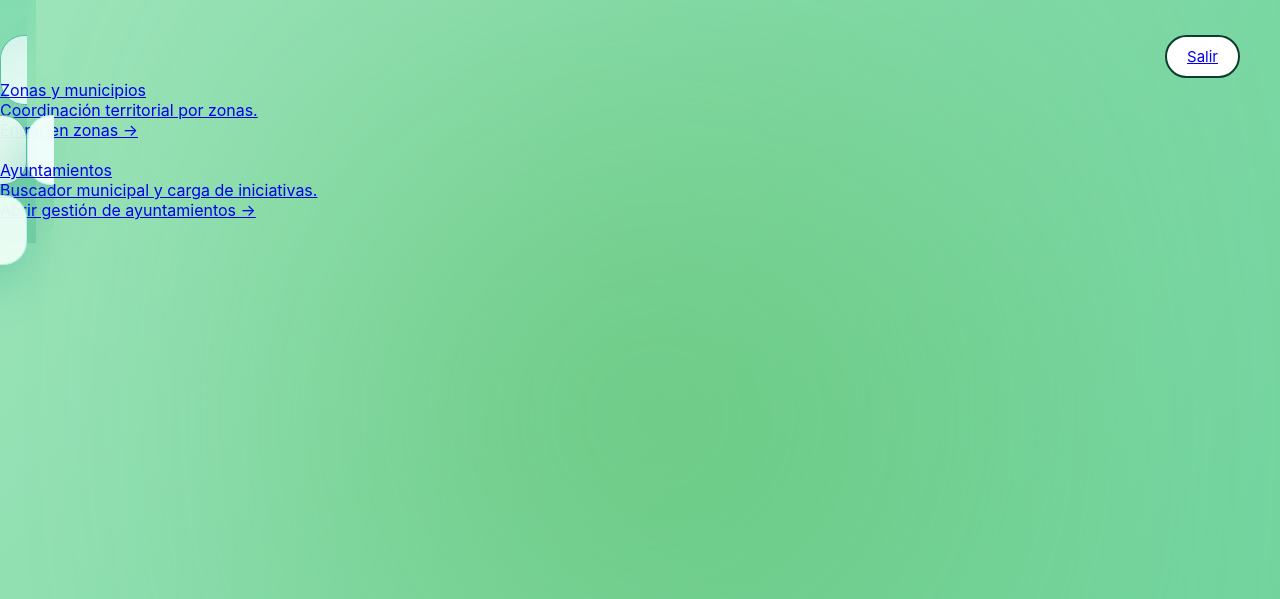
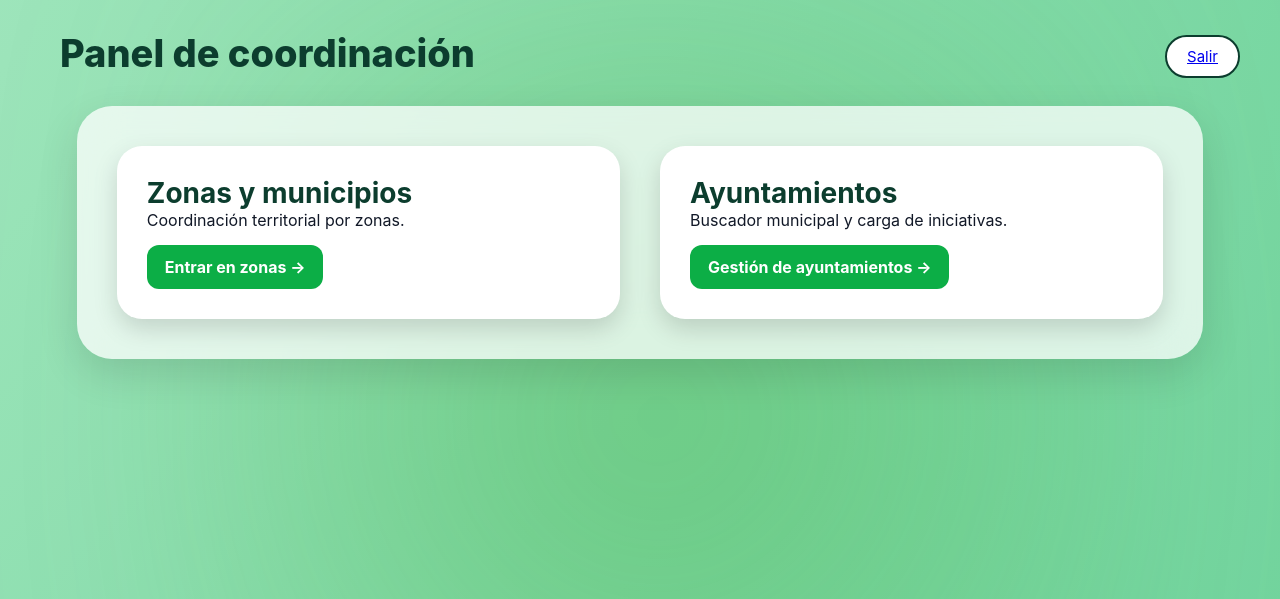
Before and after one commit to AltoVinalopo/ZonaAltoVinalopo, a Flask app: page /ayuntamientos/panel in a window 1280 px wide. Shown: the top 599 px of the page. Run offline with Flask 3, Linux system fonts and the light colour scheme; a user stored in the database is signed in.

Commit message:
Update panel.html

```diff
--- a/templates/panel.html
+++ b/templates/panel.html
@@ -1,30 +1,53 @@
 {% extends "base.html" %}
-{% block title %}Panel de coordinación{% endblock %}
-{% block header_title %}Panel de coordinación{% endblock %}
-
-{% block header_actions %}
-    <a href="{{ url_for('auth.logout') }}" class="btn btn-light">Salir</a>
-{% endblock %}
+{% set header = "Panel de coordinación" %}
+{% set mostrar_volver = False %}
 
 {% block body %}
-<div class="panel-grid">
+<div class="content-box">
 
-    <a class="panel-card" href="{{ url_for('zonas.index') }}">
-        <div class="panel-card-title">Zonas y municipios</div>
-        <div class="panel-card-subtitle">
-            Coordinación territorial por zonas.
+    <div style="display:flex; gap:40px;">
+
+        <div class="card">
+            <h2>Zonas y municipios</h2>
+            <p>Coordinación territorial por zonas.</p>
+            <a class="btn-acceso" href="{{ url_for('zonas.index') }}">Entrar en zonas →</a>
         </div>
-        <div class="panel-card-link">Entrar en zonas →</div>
-    </a>
 
+        <div class="card">
+            <h2>Ayuntamientos</h2>
+            <p>Buscador municipal y carga de iniciativas.</p>
+            <a class="btn-acceso" href="{{ url_for('ayuntamientos.panel') }}">Gestión de ayuntamientos →</a>
+        </div>
 
-    <a class="panel-card" href="{{ url_for('ayuntamientos.panel') }}">
-        <div class="panel-card-title">Ayuntamientos</div>
-        <div class="panel-card-subtitle">
-            Buscador municipal y carga de iniciativas.
-        </div>
-        <div class="panel-card-link">Abrir gestión de ayuntamientos →</div>
-    </a>
+    </div>
 
 </div>
+
+<style>
+.card{
+    width:50%;
+    background:white;
+    padding:30px;
+    border-radius:25px;
+    box-shadow:0 10px 25px rgba(0,0,0,0.15);
+}
+.card h2{
+    margin:0;
+    color:#0c3d2e;
+    font-size:28px;
+}
+.btn-acceso{
+    margin-top:15px;
+    display:inline-block;
+    padding:12px 18px;
+    border-radius:12px;
+    background:#0cae46;
+    color:white;
+    font-weight:700;
+    text-decoration:none;
+}
+.btn-acceso:hover{
+    background:#087e34;
+}
+</style>
 {% endblock %}
```
